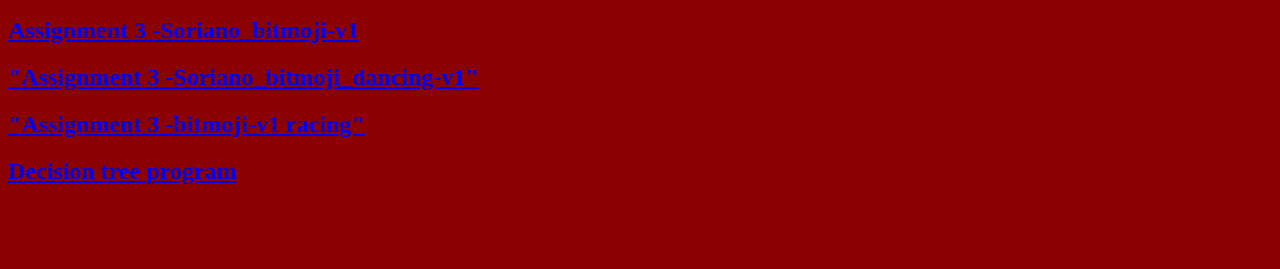
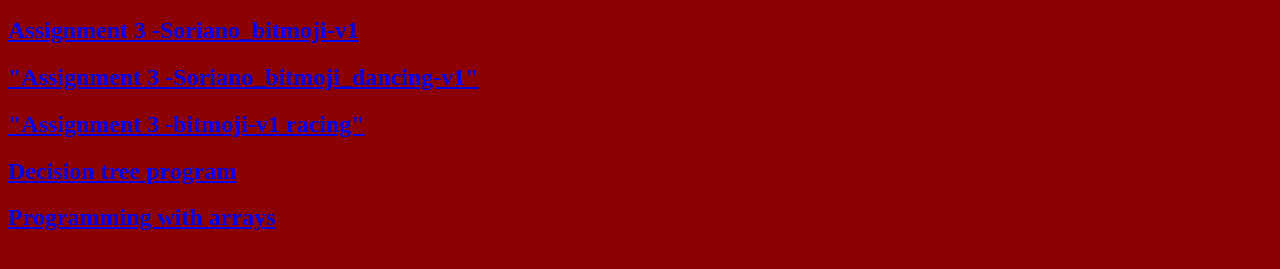
Before and after one commit to Hotdogdavid/Hotdogdavid.github.io, a plain HTML site: page Javascript.html in a window 1280 px wide. Shown: the part 407-676 px from the top of the page. Drawn offline with Linux system fonts and the light colour scheme; a script that the page names is missing.

Commit message:
added arrays

```diff
--- a/Javascript.html
+++ b/Javascript.html
@@ -28,4 +28,5 @@
     <h2><a href="https://www.khanacademy.org/computer-programming/assignment-3-soriano_bitmoji_dancing-v1/5083993785286656">"Assignment 3 -Soriano_bitmoji_dancing-v1"</a></h2><script src="https://www.khanacademy.org/computer-programming/assignment-3-soriano_bitmoji_dancing-v1/5083993785286656/embed.js?editor=no&buttons=no&author=no&embed=yes"></script>
     <h2><a href="https://www.khanacademy.org/computer-programming/assignment-3-bitmoji-v1-racing/5826025470345216"> "Assignment 3 -bitmoji-v1 racing"</a></h2><script src="https://www.khanacademy.org/computer-programming/assignment-3-bitmoji-v1-racing/5826025470345216/embed.js?editor=no&buttons=no&author=no&embed=yes"></script>
     <h2><a href="https://www.khanacademy.org/computer-programming/decision-tree-program/6581084953034752">Decision tree program</a></h2><script src="https://www.khanacademy.org/computer-programming/decision-tree-program/6581084953034752/embed.js?editor=no&buttons=no&author=no&embed=yes"></script>
+    <h2><a href="https://www.khanacademy.org/computer-programming/new-program/6356631688101888">Programming with arrays</a></h2><script src="https://www.khanacademy.org/computer-programming/new-program/6356631688101888/embed.js?editor=no&buttons=no&author=no&embed=yes"></script>
 </html>
```
